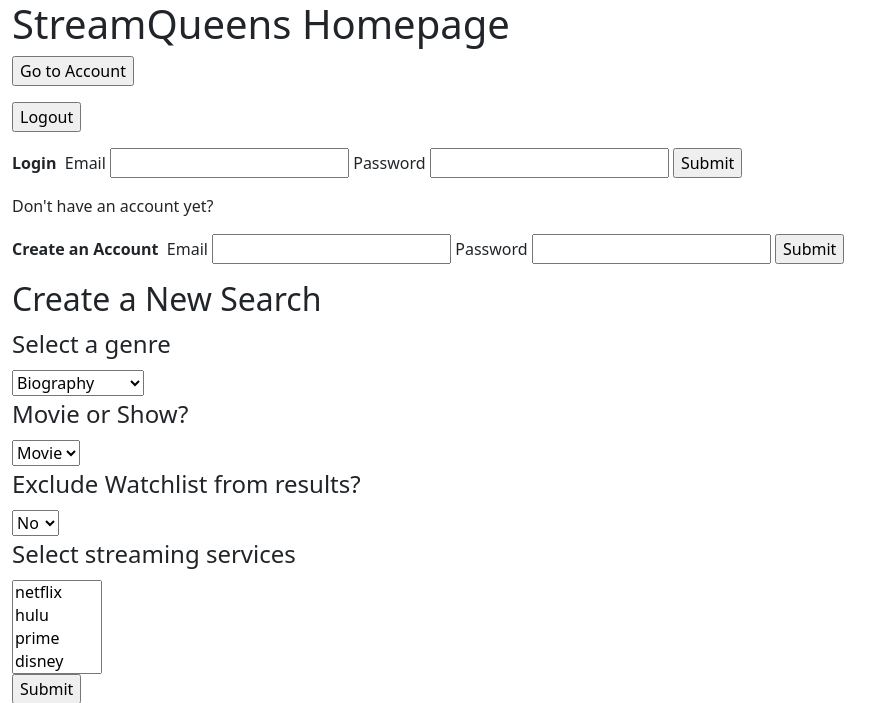
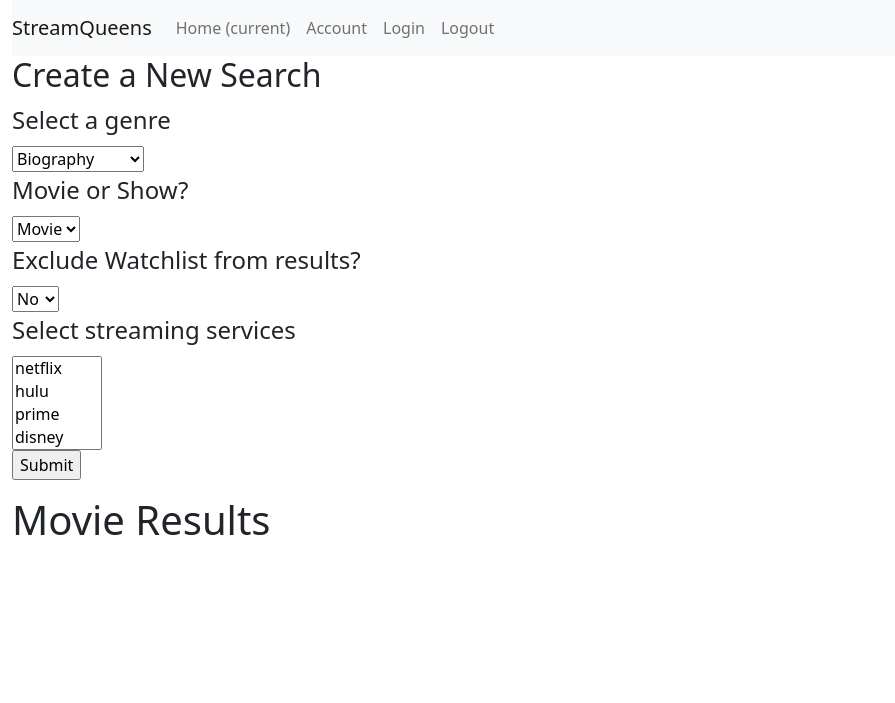
Before and after one commit to KylaPust/StreamQueens, a Flask app: page / in a window 1280 px wide. Shown: the top 703 px of the page, without its empty margins (0-895 px from the left). Run offline with Flask 2, Linux system fonts and the light colour scheme; some libraries are stand-ins or nearby versions.

Commit message:
login styling and NavBar

```diff
--- a/movie_api.py
+++ b/movie_api.py
@@ -39,7 +39,7 @@ def get_api_results(genre, type, service):
 	querystring = {"country":"us","service":{service},"type":{type},"genre":{genre}, "page":"1", "output_language":"en","language":"en"}
 
 	headers = {
-	"X-RapidAPI-Key": "secretkey",
+	"X-RapidAPI-Key": "secret",
 	"X-RapidAPI-Host": "streaming-availability.p.rapidapi.com"
 	}
 
--- a/server.py
+++ b/server.py
@@ -29,7 +29,7 @@ def user_login():
             flash(f"{login_user.email}, you're all set!")
     else:
         flash("Invalid Email. Try again.")
-    return redirect("/")
+    return redirect("/account")
 
 @app.route('/newaccount', methods=["POST"])
 def create_newaccount():
@@ -157,7 +157,7 @@ def user_account():
         return render_template("account.html", email=email, all_watched=movies, all_ratings=all_ratings)
     else:
         flash("Oops, please log in before viewing your account")
-        return redirect("/")
+        return redirect("/loginpage")
 
 @app.route('/logout')
 def user_logout():
@@ -170,6 +170,19 @@ def user_logout():
         flash("You're not logged in yet")
         return redirect('/')
 
+@app.route('/loginpage')
+def loginpage():
+
+    if 'email' in session:
+        return redirect('/account')
+    else:
+         return render_template("loginpage.html")
+
+@app.route('/createaccount')
+def createaccount():
+
+    return render_template("createaccount.html")
+
 if __name__ == "__main__":
     # DebugToolbarExtension(app)
 
--- a/templates/homepage.html
+++ b/templates/homepage.html
@@ -6,33 +6,31 @@
 {% block title %}StreamQueens{% endblock %}
 
 {% block body %}
-  <h1>StreamQueens Homepage</h1>
-  <form action="/account">
-    <p>
-      <input type="submit" value="Go to Account">
-    </p></form>
-    <form action="/logout">
-      <p>
-        <input type="submit" value="Logout">
-      </p></form>
+<nav class="navbar navbar-expand-lg navbar-light bg-light">
+  <a class="navbar-brand" href="#">StreamQueens</a>
+  <button class="navbar-toggler" type="button" data-toggle="collapse" data-target="#navbarSupportedContent" aria-controls="navbarSupportedContent" aria-expanded="false" aria-label="Toggle navigation">
+    <span class="navbar-toggler-icon"></span>
+  </button>
 
-  <form action="/login" method="POST">
-    <p>
-      <b>Login</b>&nbsp;
-      Email <input type="text" name="email">
-      Password <input type="password" name="password">
-      <input type="submit">
-    </p>
-  </form>
-<p>Don't have an account yet?</p>
-<form action="/newaccount" method="POST">
-  <p>
-    <b>Create an Account</b>&nbsp;
-    Email <input type="text" name="email">
-    Password <input type="password" name="password">
-    <input type="submit">
-  </p>
-</form>
+  <div class="collapse navbar-collapse" id="navbarSupportedContent">
+    <ul class="navbar-nav mr-auto">
+      <li class="nav-item active">
+        <a class="nav-link" href="/">Home <span class="sr-only">(current)</span></a>
+      </li>
+      <li class="nav-item">
+        <a class="nav-link" href="/account">Account</a>
+      </li>
+      <li class="nav-item">
+        <a class="nav-link" href="/loginpage">Login</a>
+      </li>
+        <li class="nav-item">
+          <a class="nav-link" href="/logout">Logout</a>
+        </li>
+      </li>
+    </ul>
+  </div>
+</nav>
+
 
   <h2>Create a New Search</h2>
   <form action="/createdsearch" id="get-movies">
```
Also changed, not shown: templates/account.html (+24 -4 lines).
